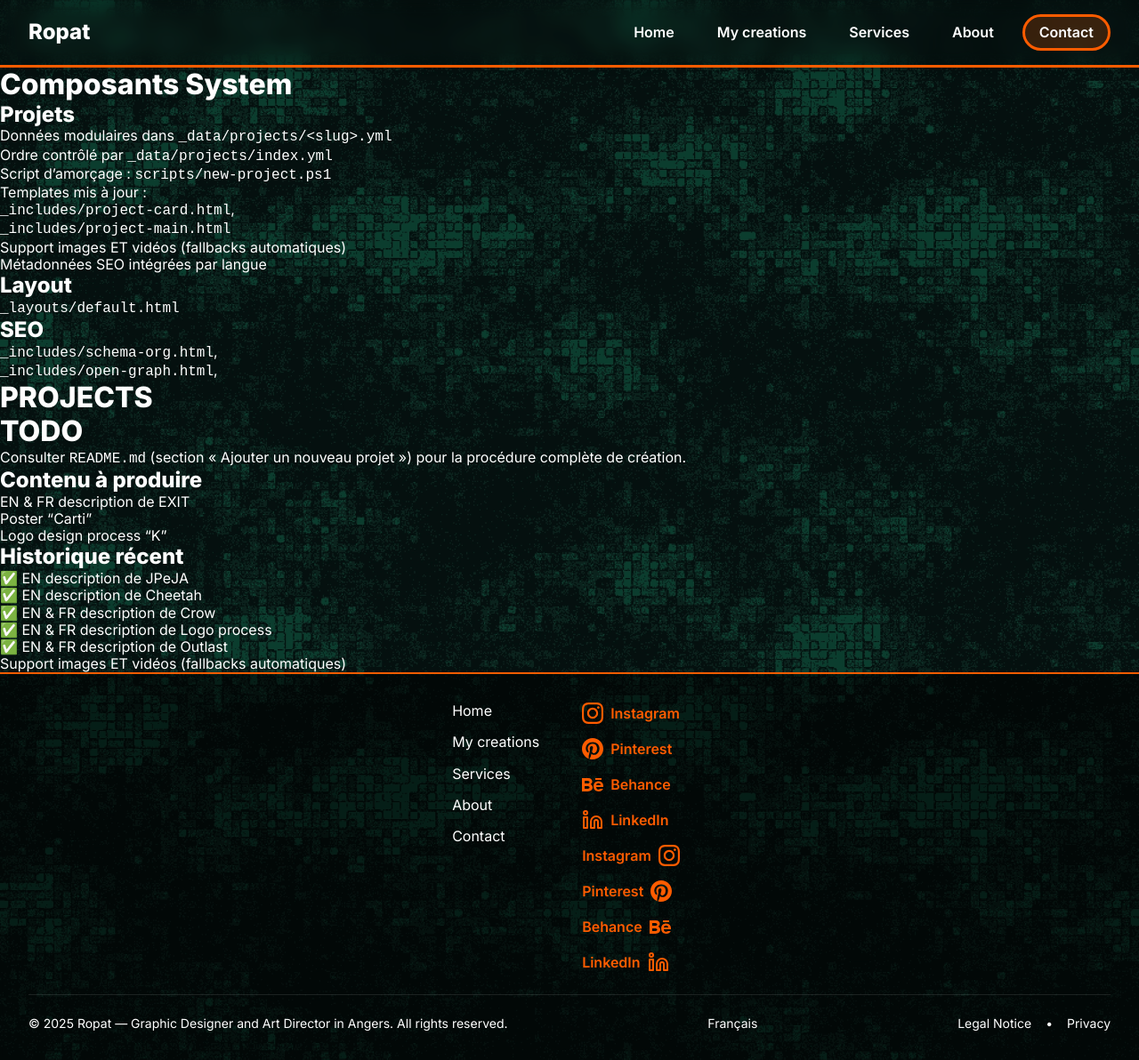
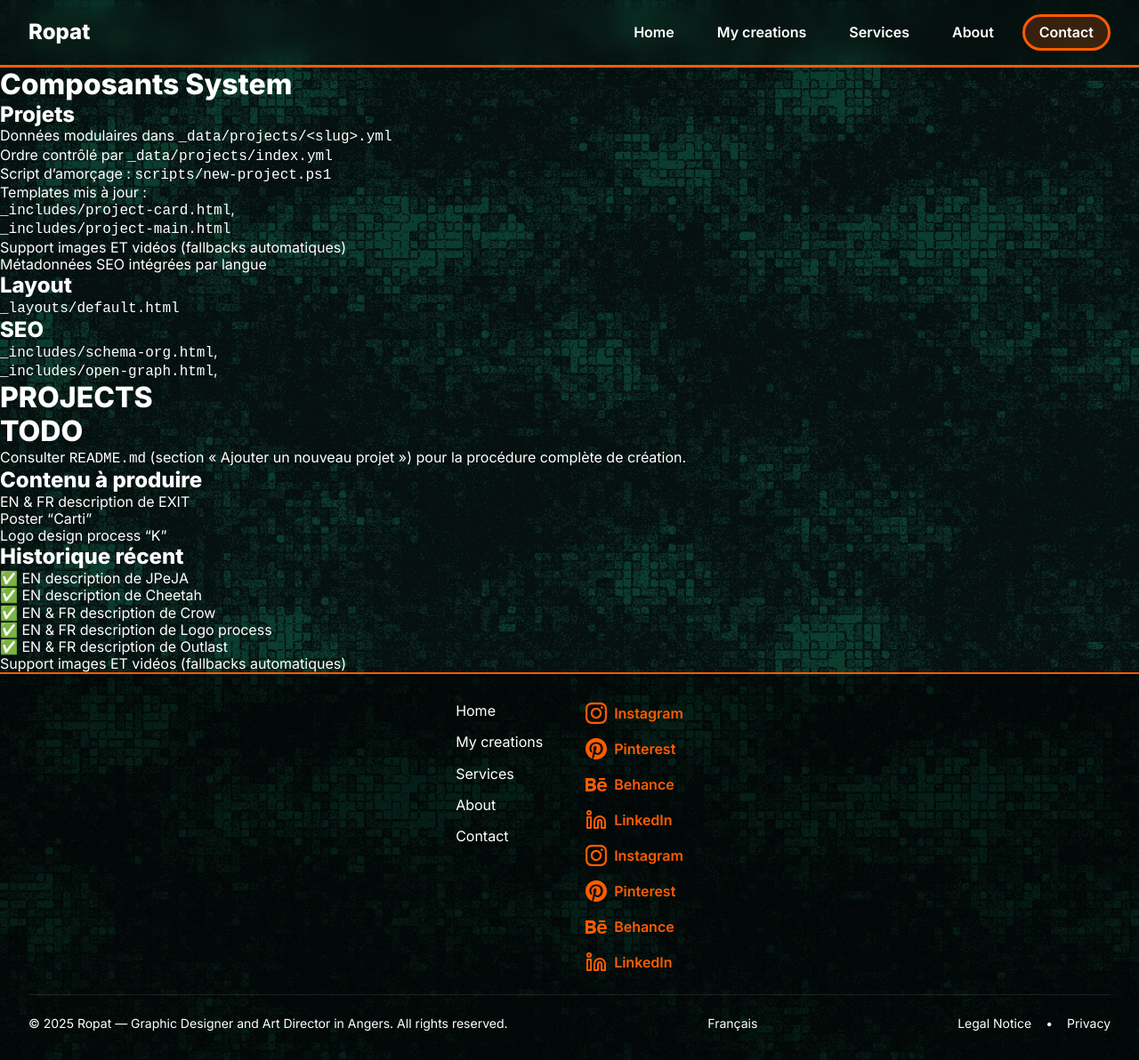
Before and after one commit to 7Nautilus/ropat-portfolio, a Jekyll site: the page built from TODO.md, in a window 1280 px wide and 1192 px high. Shown: the whole window at 89% size. Built offline with Jekyll 4.4.1, drawn with Linux system fonts in a browser that asks for light colours; our own code applies the rules of GitHub Pages for plain Markdown files.

Commit message:
Fix aria-label attribute in footer social links

```diff
--- a/_includes/footer.html
+++ b/_includes/footer.html
@@ -57,9 +57,9 @@
           <span>LinkedIn</span>
         </a></div>
         {% for item in site.data.socials %}
-          <div><a href="{{ item.link }}" class="social-link {{ item.name }}">{{ item.aria-label }}
+          <div><a href="{{ item.link }}" class="social-link {{ item.name }}">
             {{ item.icon }}
-            <span>{{ item.aria_label }}</span>
+            {{ item.aria-label }}
           </a></div>
         {% endfor %}
       </div>
```
